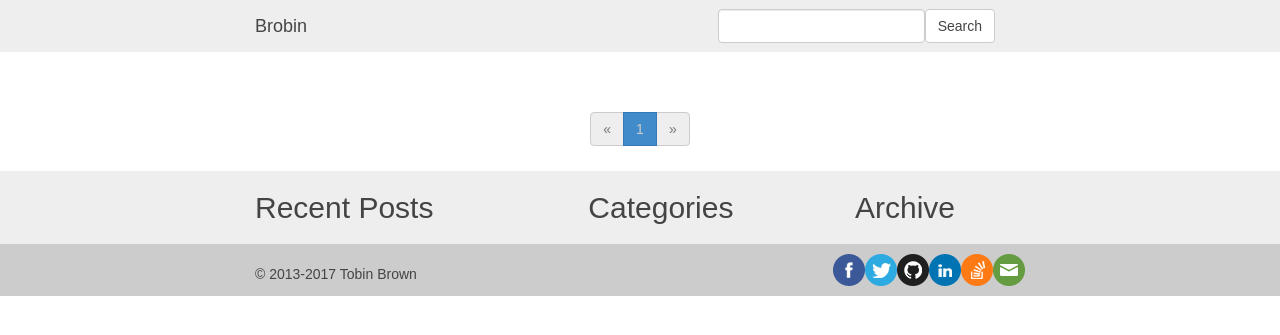
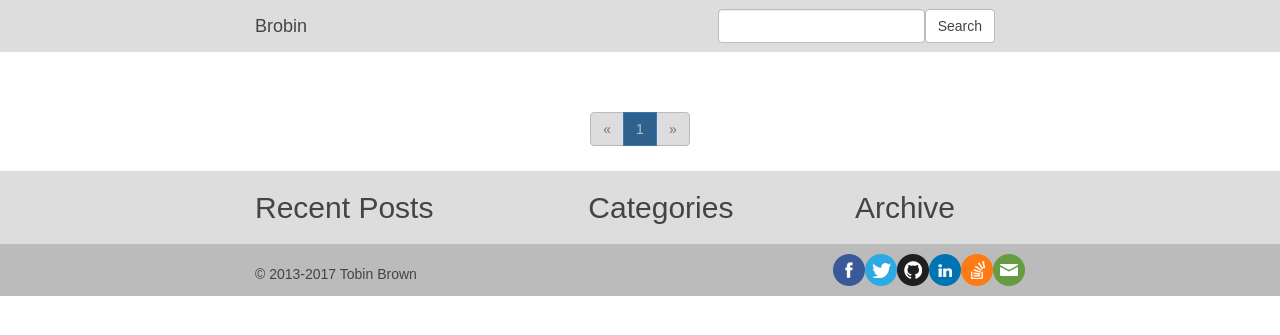
Before and after one commit to Brobin/brobin-v2, a Django app: page /blog/ in a window 1280 px wide. Shown: the top 335 px of the page. Run offline with Django 3.2, Linux system fonts and the light colour scheme; data that the repository does not hold is empty; style sheets or scripts are compiled from the project's sources; some libraries are stand-ins or nearby versions; some web fonts are replaced.

Commit message:
tweka colors a bit

```diff
--- a/brobin/static/css/base.scss
+++ b/brobin/static/css/base.scss
@@ -116,11 +116,11 @@ img {
   li {
     a {
       border-color: $darker-base;
-      background-color: $darker-base;
+      background-color: $dark-base;
       color: $link-hover;
       &:hover, &:focus, &:active {
-        background-color: $dark-base;
-        border-color: $dark-base;
+        background-color: lighten($dark-base, 10%);
+        border-color: $darker-base;
         color: $link;
       }
     }
--- a/brobin/static/css/themes/light.scss
+++ b/brobin/static/css/themes/light.scss
@@ -6,11 +6,11 @@ $text: #444;
 $text-hover: lighten($text, 5%);
 
 $base: white;
-$dark-base: #eee;
-$darker-base: #ccc;
+$dark-base: #ddd;
+$darker-base: #bbb;
 
-$link: #428bca;
-$link-hover: #2a6496;
+$link: #2e618d;
+$link-hover: darken($link, 10%);
 
 $chart-fill: #f8f8f8;
 
```
